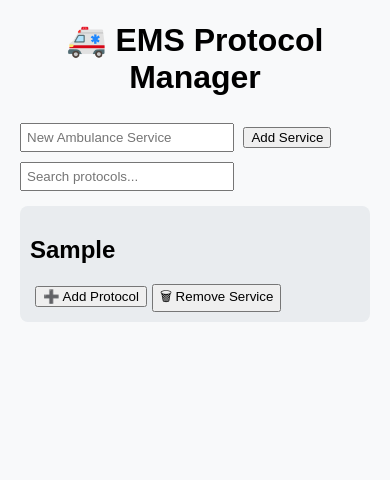
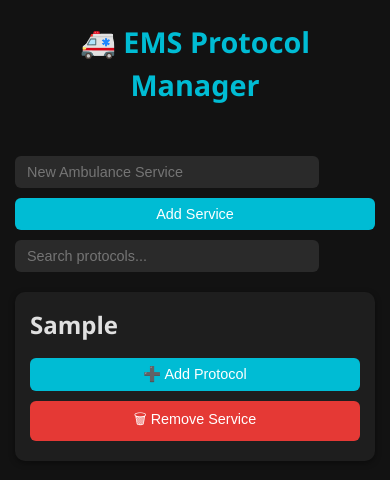
Before and after one commit to Pairamedic/capacitytool, a plain HTML site: page index.html in a window 390 px wide. Both pictures are taken after typing "Sample" into the empty fields and a click on the button "Add Service". Drawn offline with Linux system fonts and the light colour scheme.

Commit message:
Update index.html

```diff
--- a/index.html
+++ b/index.html
@@ -3,20 +3,116 @@
 <head>
   <meta charset="UTF-8">
   <title>EMS Protocol Manager</title>
+  <meta name="viewport" content="width=device-width, initial-scale=1.0">
+
   <style>
-    body { font-family: Arial, sans-serif; margin: 20px; background: #f8f9fa; }
-    h1 { text-align: center; }
-    .service, .protocol { margin: 10px 0; padding: 10px; border-radius: 8px; }
-    .service { background: #e9ecef; }
-    .protocol { background: #fff; border: 1px solid #ddd; }
-    button { margin-left: 5px; }
-    input[type=text] { padding: 5px; margin: 5px 0; width: 200px; }
-    .protocol a { text-decoration: none; color: #007bff; }
+    /* ===== Base Dark Theme ===== */
+    body {
+      font-family: "Segoe UI", Roboto, sans-serif;
+      margin: 0;
+      background: #121212;
+      color: #e0e0e0;
+      line-height: 1.5;
+    }
+
+    h1, h2 {
+      margin: 0 0 10px;
+      font-weight: 600;
+    }
+
+    h1 {
+      text-align: center;
+      padding: 20px;
+      font-size: 1.8rem;
+      color: #00bcd4;
+    }
+
+    /* ===== Containers ===== */
+    .container {
+      max-width: 900px;
+      margin: auto;
+      padding: 15px;
+    }
+
+    .service {
+      background: #1e1e1e;
+      padding: 15px;
+      margin: 15px 0;
+      border-radius: 10px;
+      box-shadow: 0 2px 6px rgba(0,0,0,0.4);
+    }
+
+    .protocol {
+      background: #2a2a2a;
+      margin: 10px 0;
+      padding: 10px;
+      border-radius: 8px;
+      display: flex;
+      justify-content: space-between;
+      align-items: center;
+    }
+
+    .protocol strong {
+      color: #fff;
+    }
+
+    a {
+      color: #00bcd4;
+      text-decoration: none;
+    }
+    a:hover {
+      text-decoration: underline;
+    }
+
+    /* ===== Buttons & Inputs ===== */
+    button, input[type=text] {
+      padding: 8px 12px;
+      margin: 5px 0;
+      border: none;
+      border-radius: 6px;
+      font-size: 0.9rem;
+    }
+
+    button {
+      background: #00bcd4;
+      color: #fff;
+      cursor: pointer;
+      transition: background 0.2s;
+    }
+    button:hover {
+      background: #0097a7;
+    }
+    button.danger {
+      background: #e53935;
+    }
+    button.danger:hover {
+      background: #b71c1c;
+    }
+
+    input[type=text] {
+      width: 100%;
+      max-width: 280px;
+      background: #2a2a2a;
+      color: #fff;
+    }
+
+    /* ===== Responsive ===== */
+    @media (max-width: 768px) {
+      .protocol {
+        flex-direction: column;
+        align-items: flex-start;
+      }
+      button {
+        width: 100%;
+        margin-top: 5px;
+      }
+    }
   </style>
 </head>
 <body>
   <h1>🚑 EMS Protocol Manager</h1>
 
+  <div class="container">
     <div>
       <input type="text" id="serviceName" placeholder="New Ambulance Service">
       <button onclick="addService()">Add Service</button>
@@ -27,6 +123,7 @@
     </div>
 
     <div id="servicesContainer"></div>
+  </div>
 
   <script>
     let services = JSON.parse(localStorage.getItem("services")) || [];
@@ -105,6 +202,7 @@
 
         const removeBtn = document.createElement("button");
         removeBtn.textContent = "🗑 Remove Service";
+        removeBtn.classList.add("danger");
         removeBtn.onclick = () => removeService(sIndex);
         serviceDiv.appendChild(removeBtn);
 
@@ -114,9 +212,11 @@
             const protoDiv = document.createElement("div");
             protoDiv.className = "protocol";
             protoDiv.innerHTML = `
+              <div>
                 <strong>${protocol.name}</strong><br>
                 <a href="${protocol.fileData}" target="_blank">${protocol.fileName}</a>
-              <button onclick="removeProtocol(${sIndex}, ${pIndex})">🗑</button>
+              </div>
+              <button class="danger" onclick="removeProtocol(${sIndex}, ${pIndex})">🗑 Remove</button>
             `;
             serviceDiv.appendChild(protoDiv);
           });
```
Lines whose indentation alone changed are shown as unchanged.
